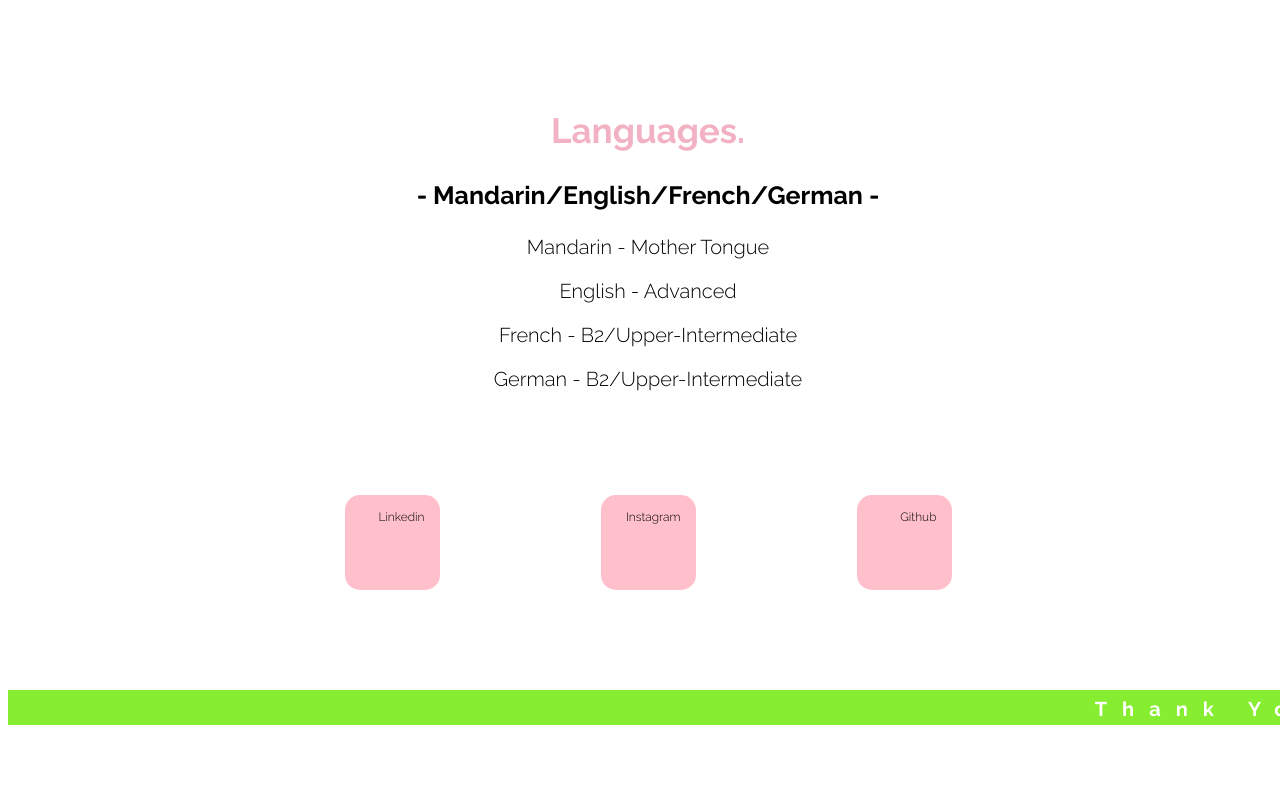
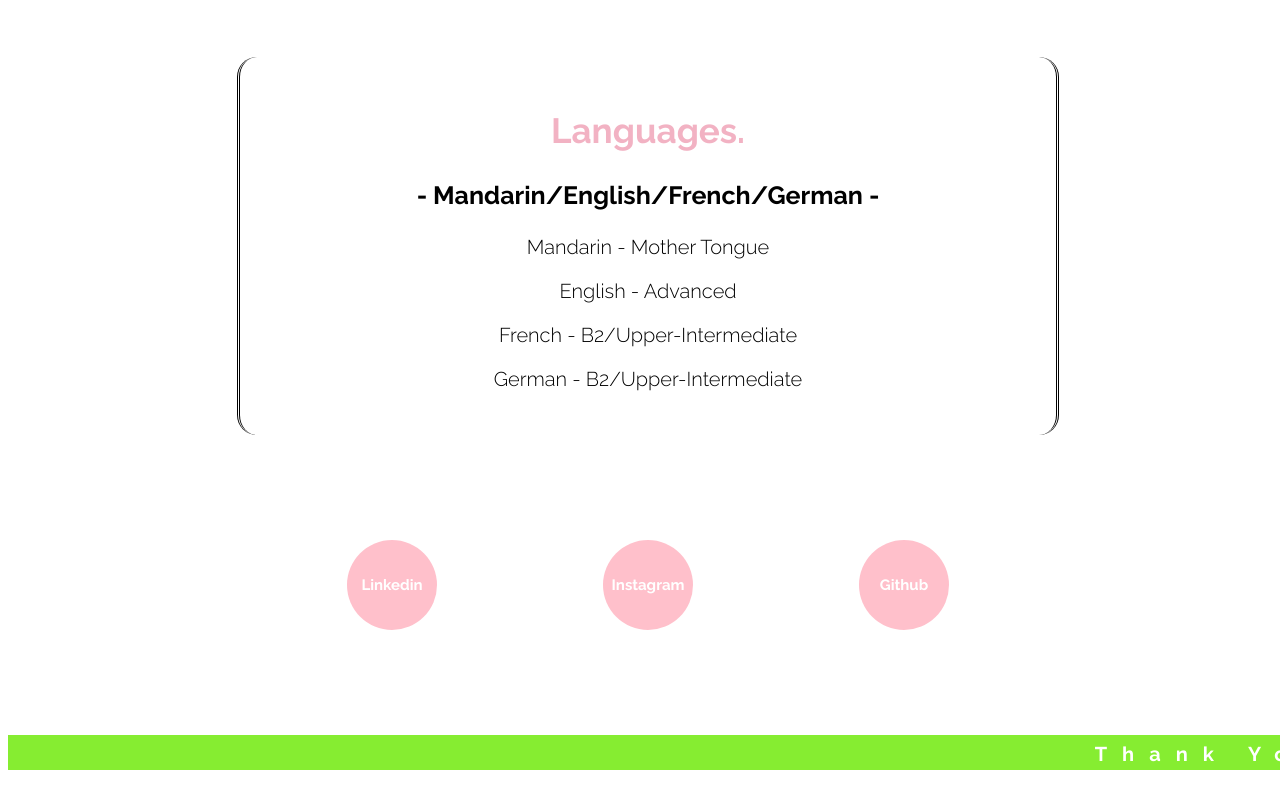
Before and after one commit to lottelin/profile, a plain HTML site: page index.html in a window 1280 px wide. Shown: the part 1259-2068 px from the top of the page. Before the commit the page ends 2044 px from the top, so only its background shows below. Drawn offline with Linux system fonts and the light colour scheme; a web font is replaced by a local one.

Commit message:
social media btn

```diff
--- a/index.html
+++ b/index.html
@@ -56,15 +56,15 @@
                 </div>
 
                 <div class="links">
-                  <div class="keyboard" style="text-align: right;">
+                  <div class="social-media" style="text-align: right;">
                     <a target="_blank" href="https://www.linkedin.com/in/charlotte-wan-chen-lin/">Linkedin</a>
                   </div>
 
-                  <div class="keyboard" style="text-align: right;">
+                  <div class="social-media" style="text-align: right;">
                     <a target="_blank" href="https://www.instagram.com/lottelinvont">Instagram</a>
                   </div>
 
-                  <div class="keyboard" style="text-align: right;">
+                  <div class="social-media" style="text-align: right;">
                     <a target="_blank" href="https://github.com/lottelin">Github</a>
                   </div>
                 </div>
--- a/style.css
+++ b/style.css
@@ -17,6 +17,7 @@
     #secondary { width:30%;}
     h1 {font-size: 50px;}
     img {width: 180px;}
+
 }
 
 /* Media Queries: Tabled Portrait */
@@ -47,7 +48,6 @@ h1 {
   color: white;
   letter-spacing: 6px;
   font-weight: italic;
-/*  font-size: 5em;*/
 }
 
 h2 {
@@ -58,7 +58,6 @@ h2 {
 
 .img-circle {
   border-radius: 50%;
-/*  width: 130px;*/
 }
 
 a {
@@ -74,7 +73,6 @@ a:hover {
 #main-intro {
   background-color: #ef9fbf;
   padding: 24px;
-/*  width: 620px;*/
   max-width: 60vw;
   margin: 16px auto;
   text-align: center;
@@ -89,24 +87,13 @@ a:hover {
   background-color: white;
   padding: 24px;
   max-width: 60vw;
-/*  width: 620px;*/
+  border-left: double;
+  border-right: double;
   margin: 60px auto;
   text-align: center;
   overflow: auto;
   border-radius: 20px;
 }
-
-.keyboard {
-  background-color: pink;
-  padding: 15px;
-  width: 65px;
-  height: 65px;
-  margin: 0px auto 40px auto;
-  text-align: center;
-  border-radius: 15px;
-}
-
-
 
 .links {
 max-width: 60vw;
@@ -114,6 +101,26 @@ display: flex;
 justify-content: space-between;
 margin:auto;
 }
+
+.social-media {
+  background-color: pink;
+  width: 90px;
+  height: 90px;
+  margin: 45px auto;
+  text-align: center;
+  border-radius: 50px;
+  display: flex;
+  justify-content: center;
+  align-items: center;
+}
+
+.social-media a {
+  color:white;
+  font-size: 15px;
+  font-weight: bold;
+}
+
+
 
 
 
```
